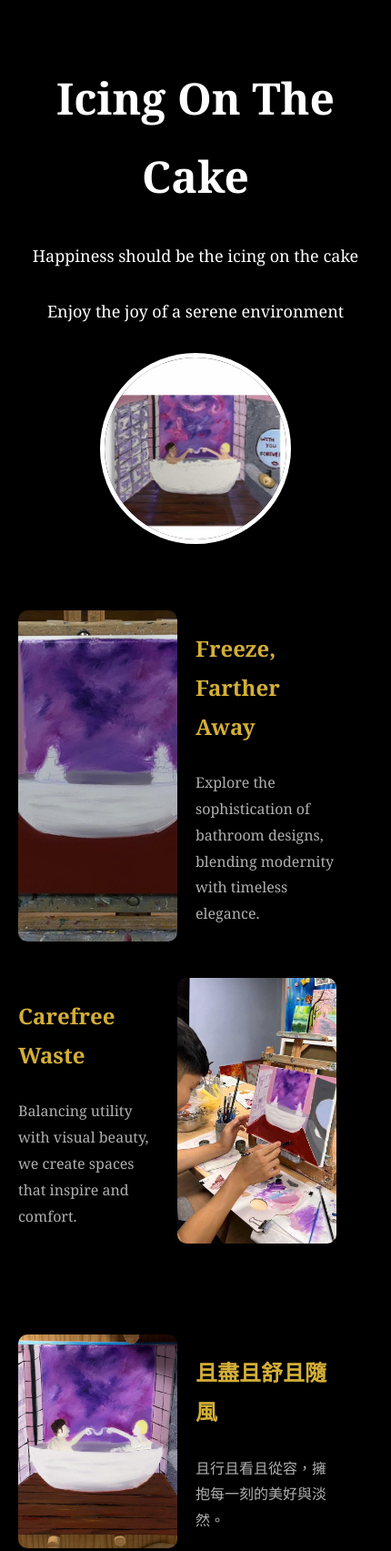
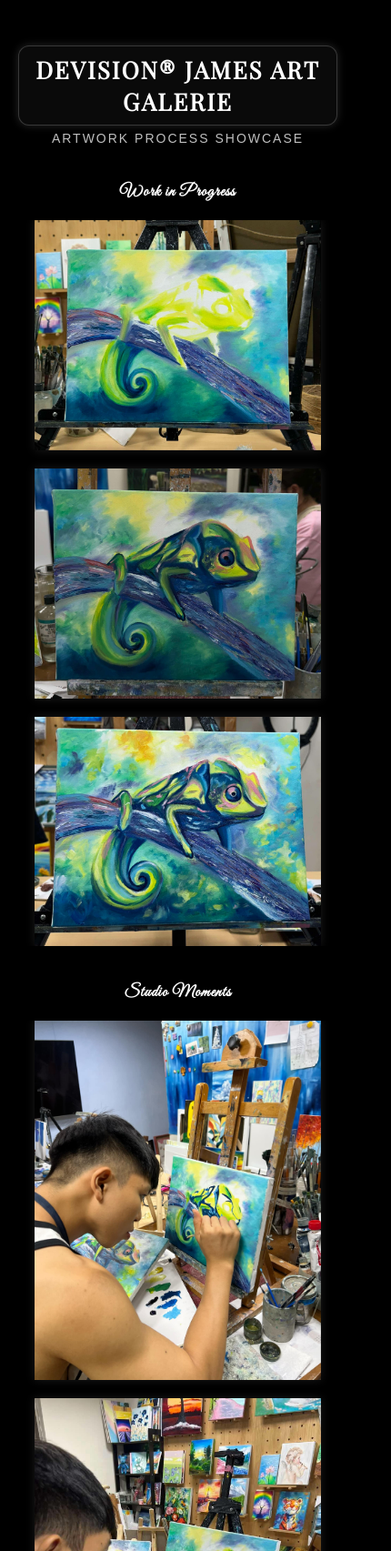
Before and after one commit to pang0990/JamesWeb.github.io, a plain HTML site: page BATH ROOM-1002.html in a window 390 px wide. Shown: the top 1705 px of the page at 91% size, 430 px wide, since content can reach past the window. Drawn offline with nearby package versions, Linux system fonts and the light colour scheme.

Commit message:
Update BATH ROOM-1002.html

```diff
--- a/BATH ROOM-1002.html
+++ b/BATH ROOM-1002.html
@@ -1,179 +1,247 @@
 <!DOCTYPE html>
-<html lang="zh-TW">
+<html lang="en">
 <head>
   <meta charset="UTF-8">
   <meta name="viewport" content="width=device-width, initial-scale=1.0">
-    <title>BATH ROOM-1002</title>
+  <title>My Artwork Process | James Art Galerie</title>
+  <link href="https://fonts.googleapis.com/css2?family=Playfair+Display&family=Great+Vibes&display=swap" rel="stylesheet">
   <style>
     body {
       margin: 0;
-            font-family: "Georgia", serif;
-            background-color: #000000; /* 背景改為黑色 */
-            color: #ffffff; /* 頁面文字顏色調整為白色 */
-            line-height: 1.8;
+      font-family: Arial, sans-serif;
+      background-color: #000000;
+      color: #ffffff;
+      display: flex;
+      justify-content: center;
+      align-items: center;
+      min-height: 100vh;
     }
 
-        /* Hero Section */
-        .hero-section {
-            position: relative;
+    .container {
+      width: 90%;
+      max-width: 900px;
+      padding: 20px;
+      text-align: center;
+    }
+
+    .logo-section {
+      margin-bottom: 20px;
+    }
+
+    .logo-section .logo {
+      font-family: 'Playfair Display', serif;
+      font-size: 32px;
+      font-weight: bold;
+      letter-spacing: 2px;
+      padding: 10px;
+      border: 1px solid #ffffff30;
+      border-radius: 12px;
+      background-color: #0a0a0a;
+      box-shadow: 0 0 10px rgba(255, 255, 255, 0.15);
+    }
+
+    .logo-section .subtitle {
+      font-family: Arial, sans-serif;
+      font-size: 14px;
+      color: #c0c0c0;
+      text-transform: uppercase;
+      letter-spacing: 2px;
+      margin-top: 6px;
+    }
+
+    h2 {
+      margin-top: 40px;
+      font-size: 18px;
+      font-family: 'Great Vibes', cursive;
+      letter-spacing: 1px;
+      text-transform: none;
+    }
+
+    .gallery {
+      display: flex;
+      flex-wrap: nowrap;
+      overflow-x: auto;
+      justify-content: flex-start;
+      gap: 15px;
+      margin: 20px 0 40px;
+    }
+
+    .gallery img {
       width: 100%;
-            height: 70vh;
-            background: url('/BATH ROOM-1002IMG/hero.jpg') no-repeat center center/cover;
+      max-width: 280px;
+      height: auto;
+      box-shadow: 0 0 10px rgba(255, 255, 255, 0.1);
+    }
+
+    .footer {
       display: flex;
+      justify-content: space-between;
+      margin-top: 30px;
+      border-top: 1px dashed #ffffff;
+      padding-top: 10px;
+      font-size: 12px;
+    }
+
+    .footer a {
+      color: #ffffff;
+      text-decoration: none;
+      transition: color 0.3s;
+    }
+
+    .footer a:hover {
+      color: #a9a9a9;
+    }
+
+    @media (max-width: 768px) {
+      body {
+        display: block;
+        padding-top: 30px;
+        padding-bottom: 30px;
+      }
+
+      .logo-section .logo {
+        font-size: 26px;
+        padding: 8px;
+      }
+
+      .gallery {
         flex-direction: column;
+        align-items: center;
+        gap: 20px;
+      }
+
+      .gallery img {
+        max-width: 90%;
+      }
+
+      .footer {
+        flex-direction: column;
+        align-items: center;
+        gap: 5px;
+      }
+    }
+
+    .lightbox-overlay {
+      display: none;
+      position: fixed;
+      top: 0;
+      left: 0;
+      width: 100vw;
+      height: 100vh;
+      background: rgba(0, 0, 0, 0.9);
+      z-index: 9999;
       justify-content: center;
       align-items: center;
-            text-align: center;
-            color: #ffffff; /* 保持白色文字 */
-            padding: 20px;
+      flex-direction: column;
     }
 
-        .hero-section h1 {
-            font-size: 48px;
-            margin-bottom: 10px;
-            text-transform: capitalize;
+    .lightbox-overlay .progress-bar {
+      position: absolute;
+      top: 0;
+      left: 0;
+      height: 4px;
+      background: #ffffff;
+      width: 0;
+      transition: width 0.3s;
     }
 
-        .hero-section p {
-            font-size: 18px;
-            margin-bottom: 10px;
+    .lightbox-overlay img {
+      max-width: 90vw;
+      max-height: 80vh;
+      object-fit: contain;
+      margin-top: 30px;
     }
 
-        .hero-section .thumbnail {
-            margin-top: 20px;
-            width: 200px;
-            height: 200px;
-            border-radius: 50%;
-            overflow: hidden;
-            border: 5px solid #ffffff;
+    .lightbox-overlay.active {
+      display: flex;
+    }
+  </style>
+  <script>
+    function isMobile() {
+      return window.matchMedia("only screen and (max-width: 768px)").matches;
     }
 
-        .hero-section .thumbnail img {
-            width: 100%;
-            height: 100%;
-            object-fit: cover;
+    if (isMobile()) {
+      document.addEventListener("DOMContentLoaded", () => {
+        const galleries = Array.from(document.querySelectorAll(".gallery"));
+
+        galleries.forEach((gallery) => {
+          const images = Array.from(gallery.querySelectorAll("img"));
+          const overlay = document.createElement("div");
+          overlay.classList.add("lightbox-overlay");
+
+          const progress = document.createElement("div");
+          progress.className = "progress-bar";
+          overlay.appendChild(progress);
+
+          const img = document.createElement("img");
+          overlay.appendChild(img);
+
+          document.body.appendChild(overlay);
+
+          let currentIndex = 0;
+
+          const showImage = (index) => {
+            currentIndex = (index + images.length) % images.length;
+            img.src = images[currentIndex].src;
+            overlay.classList.add("active");
+            progress.style.width = ((currentIndex + 1) / images.length) * 100 + "%";
+          };
+
+          images.forEach((image, index) => {
+            image.addEventListener("click", () => {
+              showImage(index);
+            });
+          });
+
+          overlay.addEventListener("click", (e) => {
+            if (e.target === overlay) {
+              overlay.classList.remove("active");
+              return;
             }
 
-        /* Content Section */
-        .content-section {
-            padding: 40px 20px;
+            const clickX = e.clientX;
+            const screenWidth = window.innerWidth;
+
+            if (clickX < screenWidth / 2) {
+              currentIndex = (currentIndex - 1 + images.length) % images.length;
+            } else {
+              currentIndex = (currentIndex + 1) % images.length;
             }
 
-        .content-item {
-            display: flex;
-            gap: 20px;
-            margin-bottom: 40px;
+            showImage(currentIndex);
+          });
+        });
+      });
     }
-
-        .content-item img {
-            width: 50%;
-            border-radius: 10px;
-            object-fit: cover;
-        }
-
-        .content-item.text-left {
-            flex-direction: row-reverse;
-        }
-
-        .content-item .text-content {
-            flex: 1;
-            display: flex;
-            flex-direction: column;
-            justify-content: center;
-        }
-
-        .content-item h2 {
-            font-size: 24px;
-            margin-bottom: 10px;
-            color: #d4af37; /* 金色標題 */
-        }
-
-        .content-item p {
-            font-size: 16px;
-            color: #b0b0b0; /* 灰色正文 */
-        }
-
-        /* Double Column Section */
-        .double-column {
-            padding: 20px 20px;
-        }
-
-        .double-column .content-item {
-            display: flex;
-            flex-direction: row;
-            margin-bottom: 40px;
-        }
-
-        .double-column .content-item.text-left {
-            flex-direction: row-reverse;
-        }
-
-        /* Footer Section */
-        .footer-section {
-            text-align: center;
-            padding: 20px 0;
-            background-color: #111111; /* 更深的黑色區分 Footer */
-            color: #b0b0b0; /* 灰色文字 */
-            font-size: 16px;
-        }
-    </style>
+  </script>
 </head>
 <body>
-    <!-- Hero Section -->
-    <div class="hero-section">
-        <h1>Icing on the cake</h1>
-        <p>Happiness should be the icing on the cake</p>
-        <p>Enjoy the joy of a serene environment</p>
-        <div class="thumbnail">
-            <img src="BATH ROOM-1002IMG/BATH ROOM-100201.jpg" alt="Thumbnail">
-        </div>
+  <div class="container">
+    <div class="logo-section">
+      <div class="logo">DEVISION® JAMES ART GALERIE</div>
+      <div class="subtitle">Artwork Process Showcase</div>
     </div>
 
-    <!-- Content Section -->
-    <div class="content-section">
-        <!-- Left Image, Right Text -->
-        <div class="content-item">
-            <img src="BATH ROOM-1002IMG/BATH ROOM-100202.jpg" alt="Content Image 1">
-            <div class="text-content">
-                <h2>Freeze, Farther Away</h2>
-                <p>Explore the sophistication of bathroom designs, blending modernity with timeless elegance.</p>
-            </div>
+    <h2>Work in Progress</h2>
+    <div class="gallery">
+      <img src="CHAMELEON-823IMG/CHAMELEON01.jpg" alt="Work in progress 1">
+      <img src="CHAMELEON-823IMG/CHAMELEON02.jpg" alt="Work in progress 2">
+      <img src="CHAMELEON-823IMG/CHAMELEON03.jpg" alt="Work in progress 3">
     </div>
 
-        <!-- Right Image, Left Text -->
-        <div class="content-item text-left">
-            <img src="BATH ROOM-1002IMG/BATH ROOM-100203.jpg" alt="Content Image 2">
-            <div class="text-content">
-                <h2>Carefree Waste</h2>
-                <p>Balancing utility with visual beauty, we create spaces that inspire and comfort.</p>
-            </div>
-        </div>
+    <h2>Studio Moments</h2>
+    <div class="gallery">
+      <img src="CHAMELEON-823IMG/CHAMELEON04.jpg" alt="Studio photo 1">
+      <img src="CHAMELEON-823IMG/CHAMELEON05.jpg" alt="Studio photo 2">
+      <img src="CHAMELEON-823IMG/CHAMELEON06.jpg" alt="Studio photo 3">
     </div>
 
-    <!-- Double Column Section -->
-    <div class="double-column">
-        <!-- Left Image, Right Text -->
-        <div class="content-item">
-            <img src="BATH ROOM-1002IMG/BATH ROOM-100204.jpg" alt="Double Column Image 1">
-            <div class="text-content">
-                <h2>且盡且舒且隨風</h2>
-                <p>且行且看且從容，擁抱每一刻的美好與淡然。</p>
+    <div class="footer">
+      <a href="new_artwork.html">back to gallery</a>
+      <a href="aboutwork.html">other Works</a>
+      <span>2024/06/14</span>
     </div>
-        </div>
-
-        <!-- Right Image, Left Text -->
-        <div class="content-item text-left">
-            <img src="BATH ROOM-1002IMG/BATH ROOM-100205.jpg" alt="Double Column Image 2">
-            <div class="text-content">
-                <h2>輕盈與純粹</h2>
-                <p>靜謐的設計語言，傳遞簡約的空間哲學。</p>
-            </div>
-        </div>
-    </div>
-
-    <!-- Footer Section -->
-    <div class="footer-section">
-        <p>一切都是成長，包含抱歉與歡醒。</p>
   </div>
 </body>
 </html>
```
Lines whose indentation alone changed are shown as unchanged.
